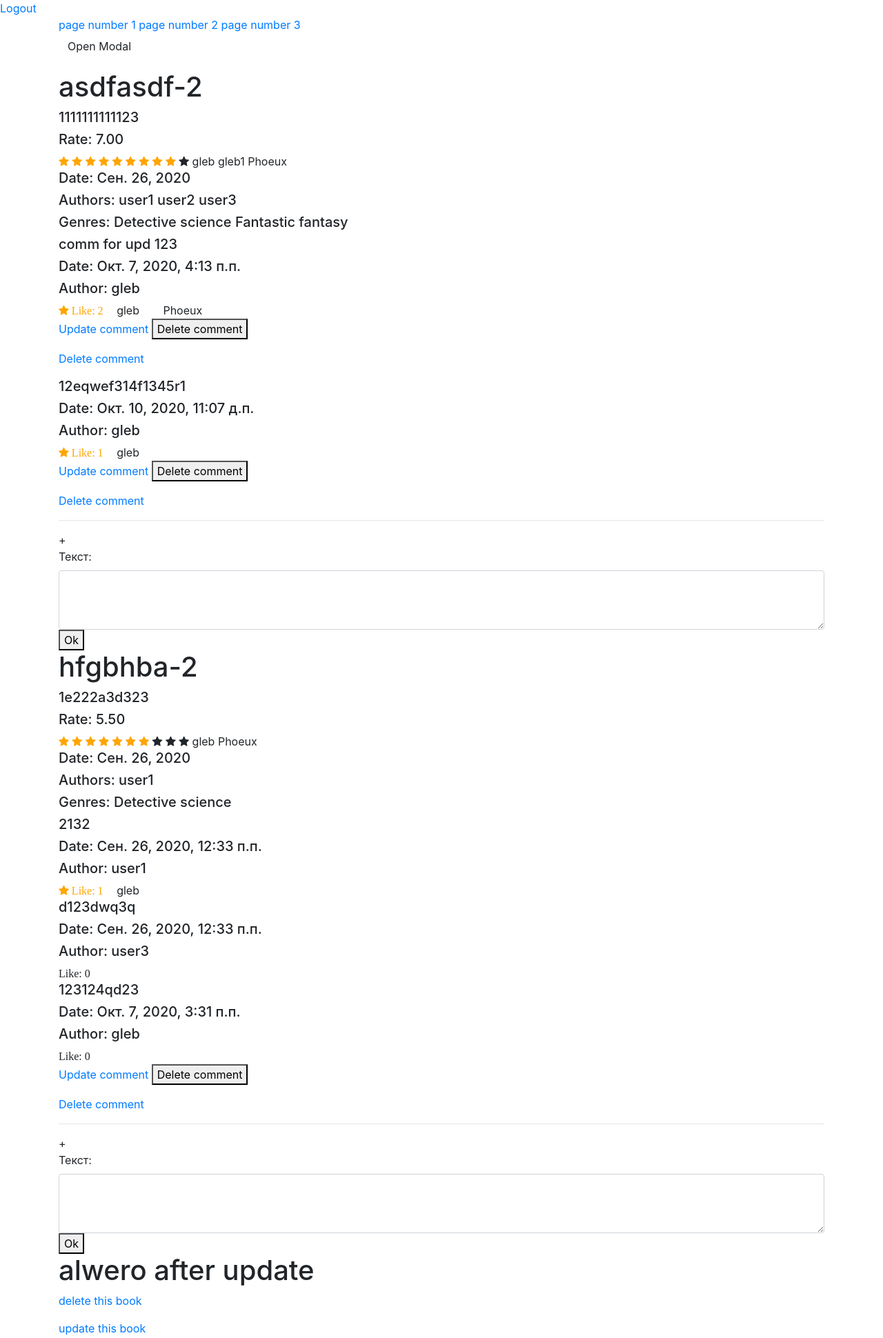
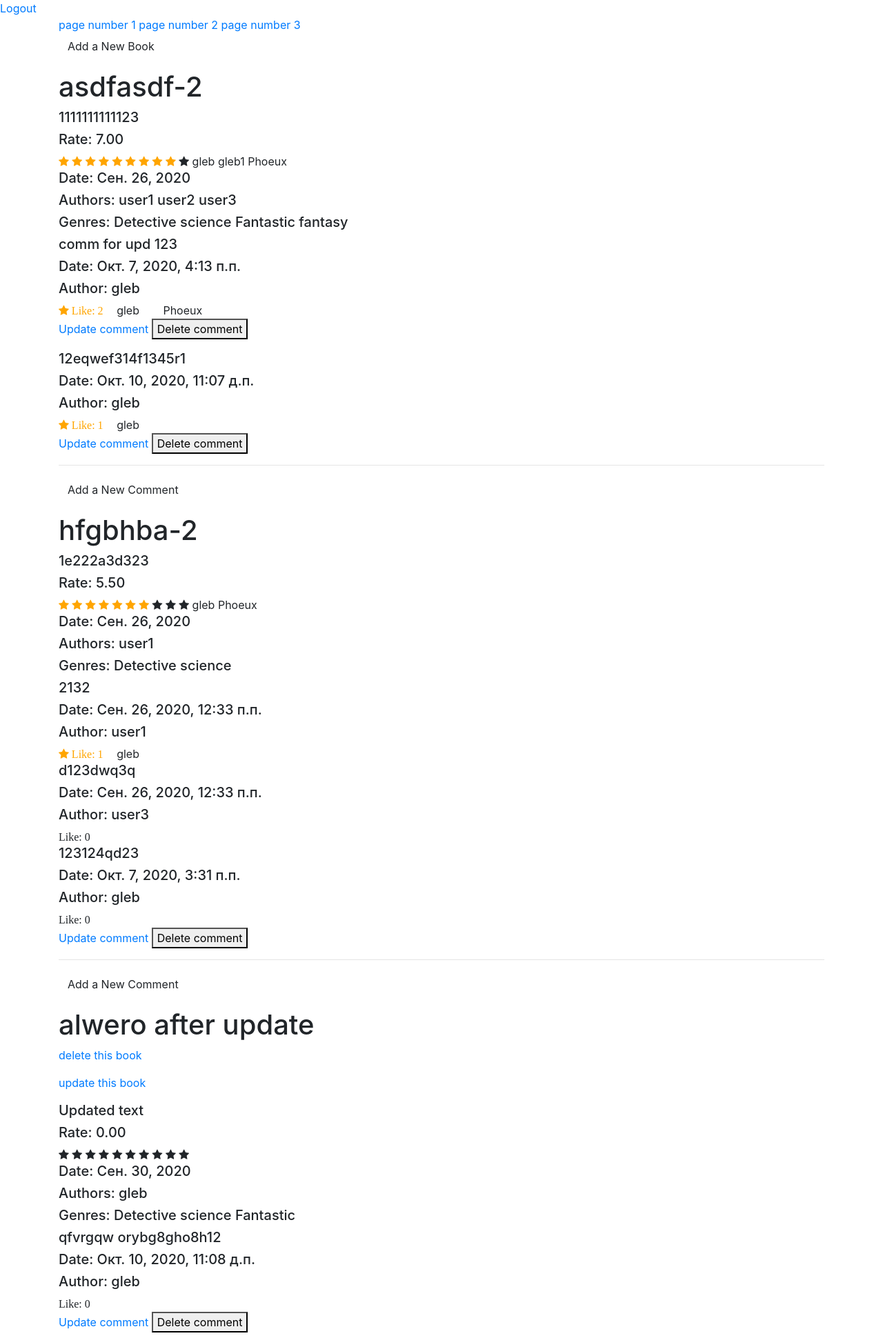
Before and after one commit to Phoeux/belhardtask1, a Django app: page /shop/hello/ in a window 1280 px wide. Shown: the top 1940 px of the page at 69% size. Run offline with Django 3.2, Linux system fonts and the light colour scheme; a user stored in the database is signed in; data comes from the database, SQL or seed files in the repository; some libraries are stand-ins or nearby versions.

Commit message:
9. AddNewBookAjax, AddCommentAjax

```diff
--- a/managebook/templates/index.html
+++ b/managebook/templates/index.html
@@ -23,7 +23,7 @@
     </div>
 
 
-    <p><a class="btn" href="#ex1" rel="modal:open">Open Modal</a></p>
+    <p><a class="btn" href="#ex1" rel="modal:open">Add a New Book</a></p>
 {% endif %}
 <!--div-->
 
@@ -62,8 +62,8 @@
             {% endfor %}
         </h5>
 
+        <div class="comment_container" id="{{ book.slug }}">
         {% for c in book.comment.all %}
-
             <div>
                 <h5>{{ c.text }}</h5>
                 <h5>Date: {{ c.date }}</h5>
@@ -81,19 +81,32 @@
                 {% if c.is_owner %}
                     <p><a href="{% url 'update_comment' comment_id=c.id %}"> Update comment</a>
                     <button class="delete-comment" id="dc-{{ c.id }}"> Delete comment </button>
-                <p><a href="{% url 'delete_comment' comment_id=c.id %}"> Delete comment</a>
-            {% endif %}
-        </div>
-
-        {% endfor %}
-        <hr>
-        {% if user.is_authenticated %}
-+            <form action="{%  url 'add_comment' book_id=book.id %}" method="post">
-                {% csrf_token %}
-                {{ form }}
-                <button type="submit">Ok</button>
-            </form>
+    <!--                <p><a href="{% url 'delete_comment' comment_id=c.id %}"> Delete comment</a>-->
                 {% endif %}
             {% endfor %}
             </div>
+
+
+            <hr>
+            {% if user.is_authenticated %}
+    <!--            <form action="{%  url 'add_comment' book_id=book.id %}" method="post">-->
+    <!--                {% csrf_token %}-->
+    <!--                {{ form }}-->
+    <!--                <button type="submit">Ok</button>-->
+    <!--            </form>-->
+
+                <div id="ex2" class="modal">
+                    <p>Put your comment below</p>
+                    <form onsubmit="add_comment(this, '{{ book.slug }}'); return false;">
+                    {{ comment_form }}
+                    <input type="submit" value="OK">
+                    <a rel="modal:close" hidden>Close</a>
+                    </form>
+                </div>
+                <p><a class="btn" href="#ex2" rel="modal:open">Add a New Comment</a></p>
+
+            {% endif %}
+        </div>
+        {% endfor %}
+    </div>
 {% endblock %}
--- a/managebook/urls.py
+++ b/managebook/urls.py
@@ -23,5 +23,6 @@ urlpatterns = [
     path('add_book_rate_ajax/', views.AddBookRateAjax.as_view()),
     path('delete_comment_ajax/<int:comment_id>', views.DeleteCommentAjax.as_view()),
     path('add_new_book_ajax/', views.AddNewBookAjax.as_view()),
+    path('add_new_comment_ajax/', views.AddNewCommentAjax.as_view()),
 
 ]
--- a/managebook/views.py
+++ b/managebook/views.py
@@ -41,6 +41,7 @@ class BookView(View):
         response['content'] = pag.page(num_page)
         response['count_page'] = list(range(1, pag.num_pages + 1))
         response['book_form'] = BookForm()
+        response['comment_form'] = CommentForm()
         return render(request, 'index.html', response)
 
 
@@ -227,22 +228,19 @@ class AddNewBookAjax(View):
                 b.title += datetime.now().strftime('%Y:%m:%d %H:%M:%S:$f')
                 b.save()
             b.author.add(request.user)
-
-            # b.save()
             for g in loads(request.POST['genre']):
                 req_g = Genre.objects.get(id=g)
                 b.genre.add(req_g)
             b.save()
+        # print(request.POST['title'])
+        # print(request.POST['text'])
+        # print(loads(request.POST['genre']))
+        return JsonResponse({'ok': True})
 
-
-
-
-        #book = BookForm(data=request.POST)
-
-
-
-        print(request.POST['title'])
-        print(request.POST['text'])
-        print(loads(request.POST['genre']))
-
+class AddNewCommentAjax(View):
+    def post(self, request):
+        if request.user.is_authenticated:
+            book = Book.objects.get(slug=request.POST['slug'])
+            Comment.objects.create(text=request.POST['text'], user=request.user, book=book)
+        # print(request.POST['text'])
         return JsonResponse({'ok': True})
--- a/static/js/script.js
+++ b/static/js/script.js
@@ -31,6 +31,24 @@ function add_book(form){
         },
         success: function (data) {
             $('div.book_container').append(`<h1>${title}</h1> <h5>${text}</h5>`)
+        }
+    })
+}
+
+function add_comment(form, slug)  {
+    let text = form.text.value;
+
+    console.log(text, slug);
+    $.ajax({
+        url: '/shop/add_new_comment_ajax/',
+        method: 'post',
+        data: {
+            'csrfmiddlewaretoken': csrftoken,
+            'text': text,
+            'slug': slug,
+        },
+        success: function (data) {
+            $('#'+slug).append(`${text}`)
         }
     })
 }
@@ -102,10 +120,10 @@ $('document').ready(function () {
             method: 'delete',
             headers: {'X-CSRFToken': csrftoken},
             success: function (data) {
-                $(obj).parent().remove()
+                $(obj).parent().remove();
             }
         })
-    })
+    });
 
 //    $('a.add_new_book').on('click', function() {
 //        let arr = $(this).parent().children();
```
Lines whose indentation alone changed are shown as unchanged.
